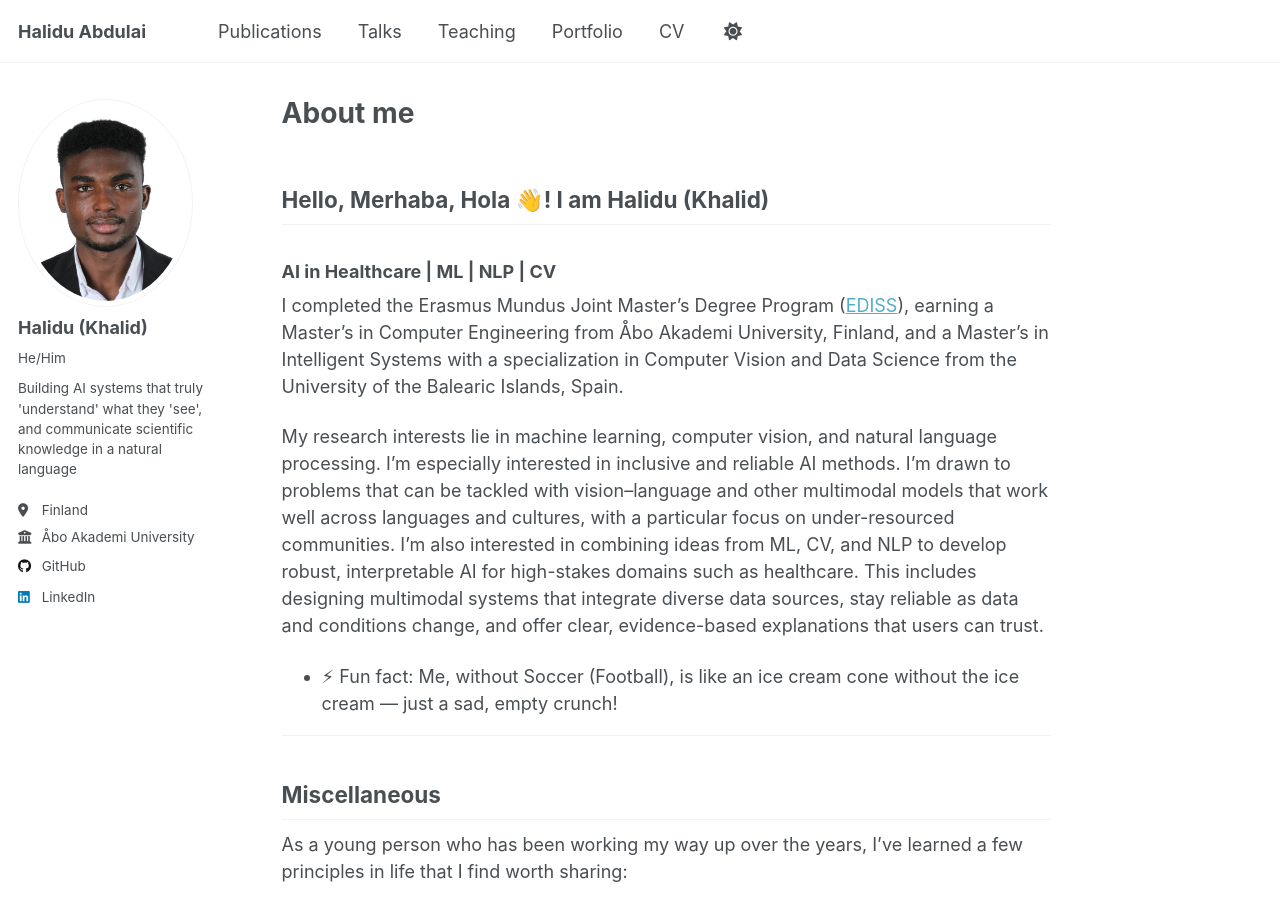
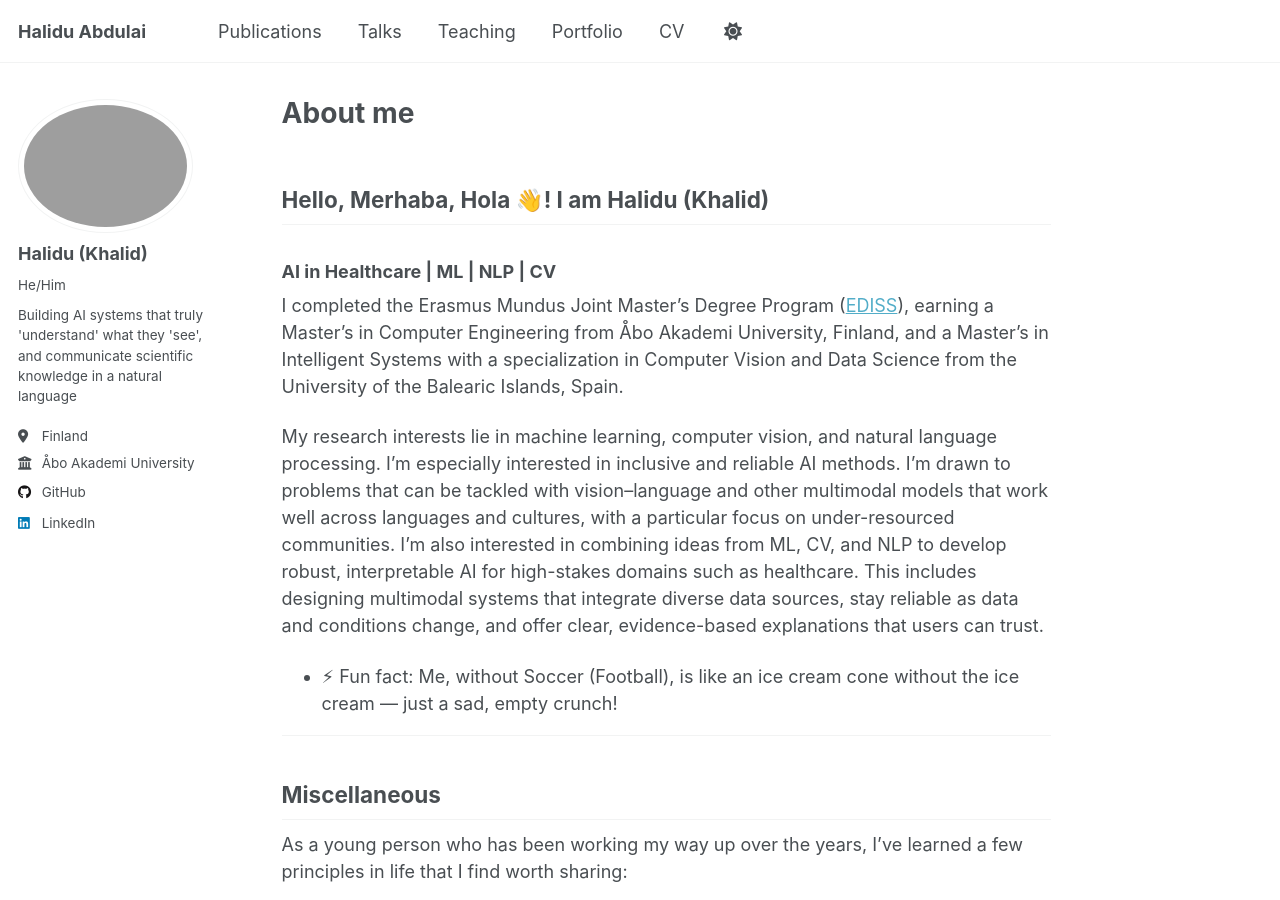
Before and after one commit to abdulaihalidu/abdulaihalidu.github.io, a Jekyll site: the page built from _pages/about.md, in a window 1280 px wide and 900 px high. Built offline with Jekyll 4.4.1, drawn with Linux system fonts in a browser that asks for light colours; a script that is not in the unit is left out.

Commit message:
Update _config.yml

```diff
--- a/_config.yml
+++ b/_config.yml
@@ -22,7 +22,7 @@ repository               : "abdulaihalidu.github.io"
 #               Additional customization can be done by editing /_includes/author-profile.html
 author:
   # Biographic information
-  avatar           : "halid.jpeg"
+  avatar           : "Halid.jpg"
   name             : "Halidu (Khalid)"
   pronouns         : "He/Him"
   bio              : "Building AI systems that truly 'understand' what they 'see', and communicate scientific knowledge in a natural language"
```
